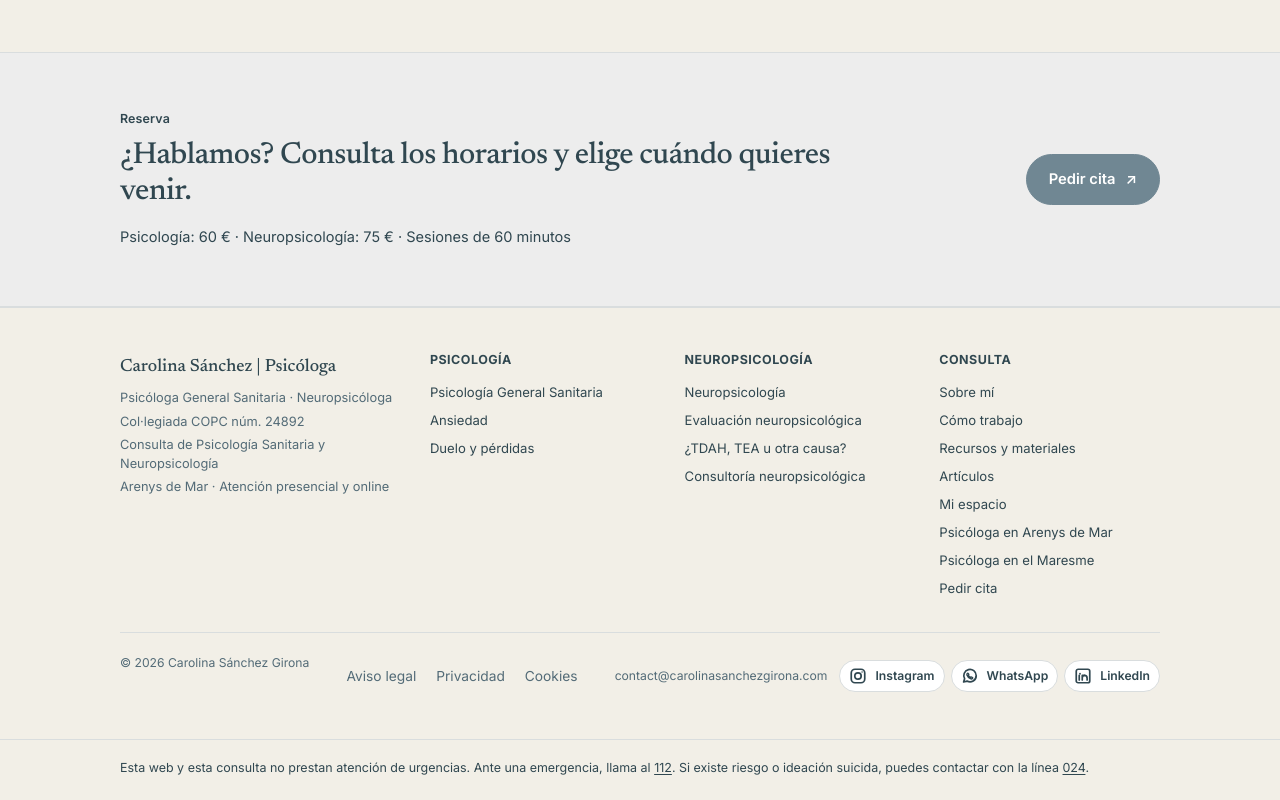
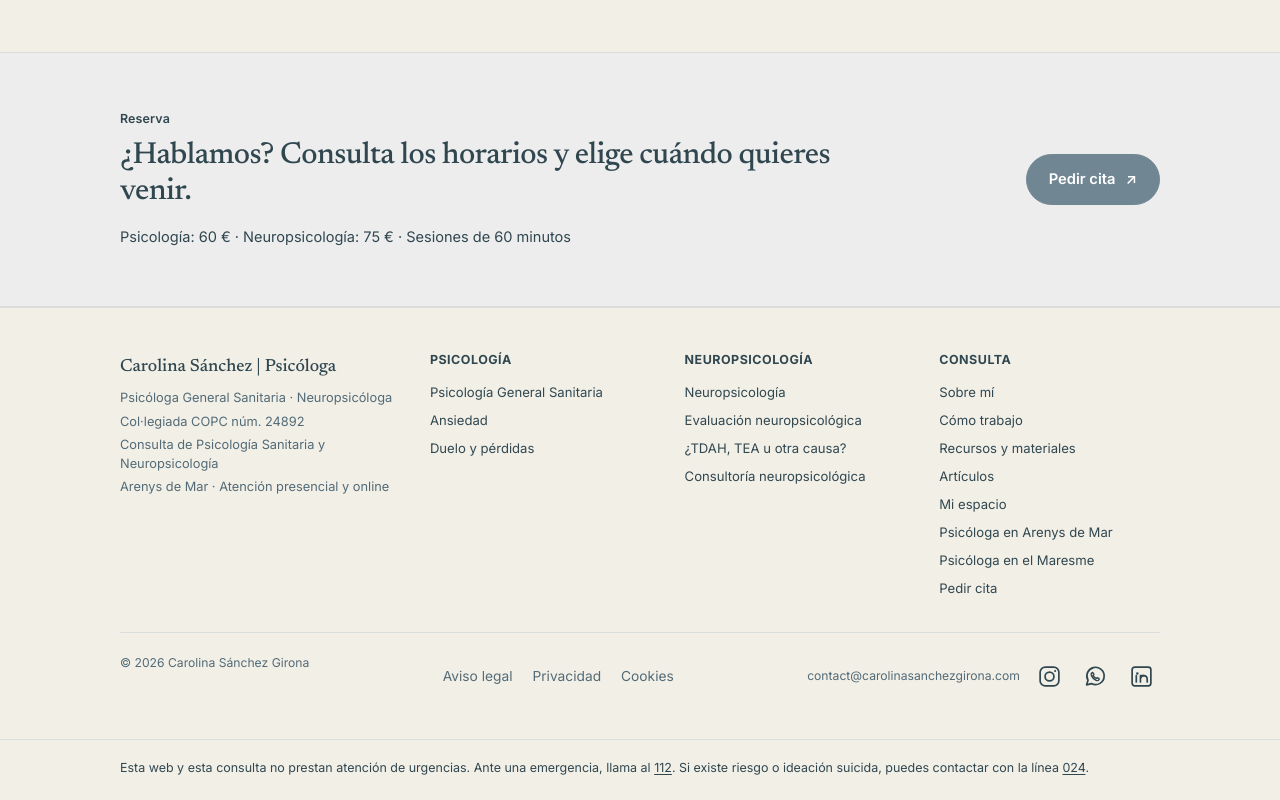
Before and after one commit to carolinasanchezgirona/Portfolio-Carolina, a Next.js app: page / in a window 1280 px wide. Shown: the part 5281-6081 px from the top of the page. Built offline with nearby package versions, Linux system fonts and the light colour scheme.

Commit message:
Use standalone social icons instead of footer social buttons

```diff
--- a/app/editorial.css
+++ b/app/editorial.css
@@ -291,8 +291,30 @@
 .social-links svg.social-link-icon circle{
   vector-effect:non-scaling-stroke;
 }
-.social-links-compact{gap:6px;}
-.social-links-compact a{min-height:32px;padding:6px 9px;font-size:.76rem;}
+.social-links-compact{gap:10px;}
+.social-links-compact a{
+  width:36px;
+  height:36px;
+  min-height:36px;
+  padding:0;
+  justify-content:center;
+  border:0;
+  border-radius:0;
+  background:transparent;
+  color:var(--e-ink-soft);
+}
+.social-links-compact a span{display:none;}
+.social-links-compact a:hover{border-color:transparent;background:transparent;color:var(--e-teal);}
+.social-links-compact a:focus-visible{outline:2px solid var(--e-teal);outline-offset:3px;border-radius:4px;}
+.social-links-compact svg.social-link-icon{
+  width:25px!important;
+  height:25px!important;
+  min-width:25px;
+  max-width:25px;
+  min-height:25px;
+  max-height:25px;
+  flex:0 0 25px;
+}
 .editorial-about-social{margin-top:20px;}
 .seo-social-links{margin:14px 0 18px;}
 .site-footer-contact{display:flex;flex-wrap:wrap;align-items:center;justify-content:flex-end;gap:12px;}
```
